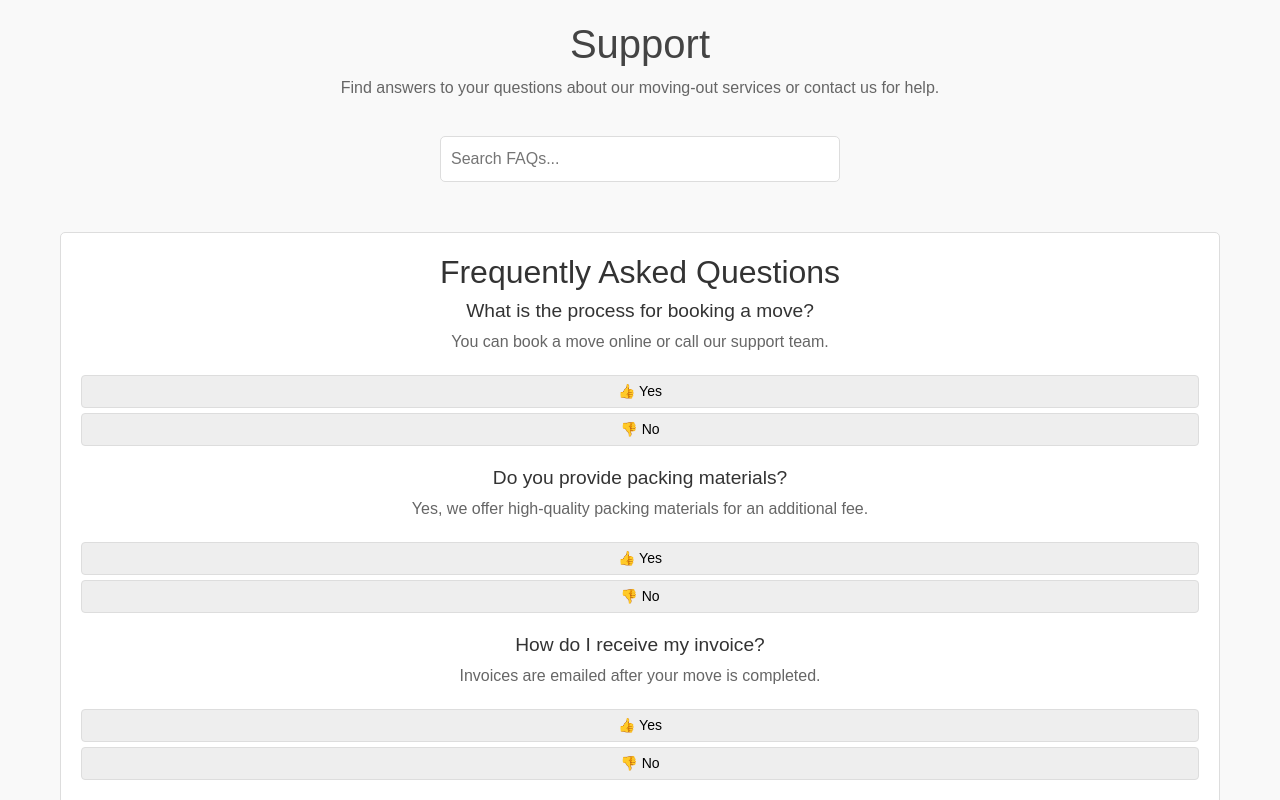
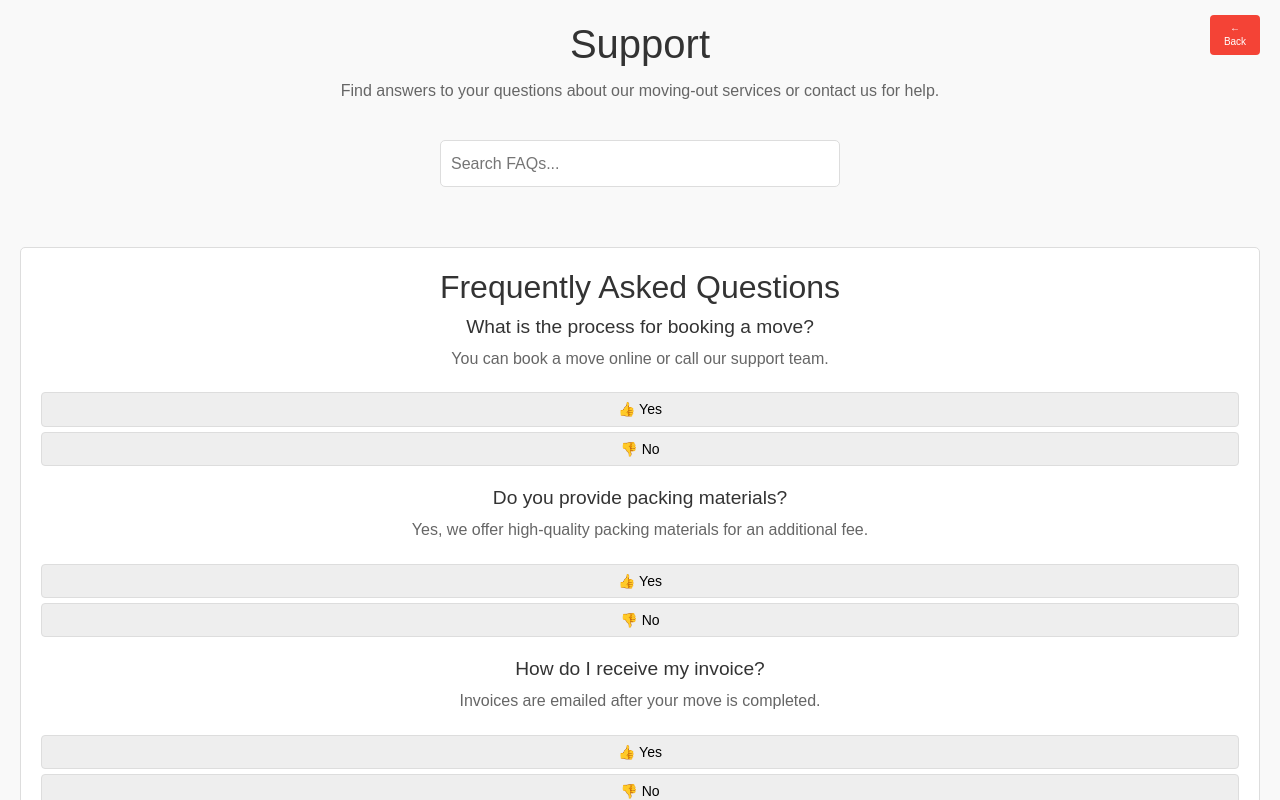
Before and after one commit to Product-Design-Implementation-Group-4/User_Application_Frontend, a React app: page /support in a window 1280 px wide. Shown: the top 800 px of the page. Built offline with nearby package versions, Linux system fonts and the light colour scheme; no server answers; the HTML template or start-up script is replaced by a standard one.

Commit message:
back button added to the support page

```diff
--- a/src/components/support.css
+++ b/src/components/support.css
@@ -8,22 +8,20 @@ body {
   }
 
   .support-page {
-    max-width: 1200px;
-    margin: 0 auto;
+    font-family: Arial, sans-serif;
     padding: 20px;
+    line-height: 1.6;
   }
 
-  /* Header Section */
   .support-header {
     text-align: center;
-    margin-bottom: 30px;
+    margin-bottom: 40px;
   }
 
   .support-header h1 {
     font-size: 2.5rem;
-    color: #444;
+    margin-bottom: 10px;
   }
-
   .support-header p {
     font-size: 1rem;
     color: #666;
@@ -165,3 +163,27 @@ body {
   .feedback-submit:hover {
     background-color: #0056b3;
   }
+/* Back Button inside header */
+.back-button {
+  position: absolute; /* Position it relative to its nearest positioned ancestor */
+  top: 10px; /* 10px from the top */
+  right: 10px; /* 10px from the right */
+  background-color: #903ec7;
+  color: #fff;
+  border: none;
+  border-radius: 4px;
+  cursor: pointer;
+  transition: background-color 0.3s ease;
+  padding: 3px 6px; /* Reduced padding for smaller size */
+  font-size: 10px; /* Smaller font size */
+  height: 40px; /* Small height */
+  width: 50px; /* Square button */
+  line-height: 14px; /* Adjusted line height to center text vertically */
+  display: flex;
+  justify-content: center;
+  align-items: center;
+}
+
+.back-button:hover {
+  background-color: #0056b3;
+}
--- a/src/components/support.jsx
+++ b/src/components/support.jsx
@@ -1,7 +1,10 @@
 import React, { useState } from "react";
+import { useNavigate } from "react-router-dom";
 import "./support.css";
 
 const Support = () => {
+  const navigate = useNavigate();
+
   const faqs = [
     { question: "What is the process for booking a move?", answer: "You can book a move online or call our support team." },
     { question: "Do you provide packing materials?", answer: "Yes, we offer high-quality packing materials for an additional fee." },
@@ -54,6 +57,11 @@ const Support = () => {
 
   return (
     <div className="support-page">
+           {/* Back Button */}
+           <button className="back-button" onClick={() => navigate(-1)}>
+        ← Back
+      </button>
+
       <header className="support-header">
         <h1>Support</h1>
         <p>Find answers to your questions about our moving-out services or contact us for help.</p>
@@ -85,7 +93,7 @@ const Support = () => {
 
         {/* Feedback Section directly after FAQs */}
         <section className="feedback-section">
-          <h2>Suggestions & Feedback</h2>
+          <h2>Suggestions/Feedback</h2>
           <form onSubmit={handleFeedbackSubmit} className="feedback-form">
             <textarea
               value={feedback}
```
